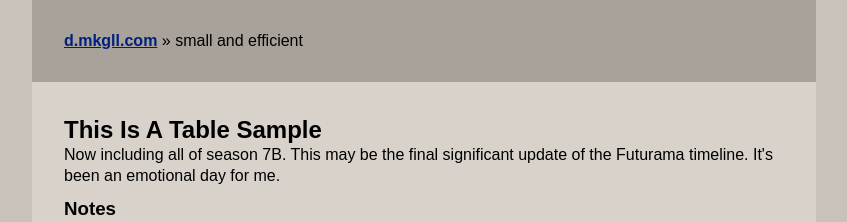
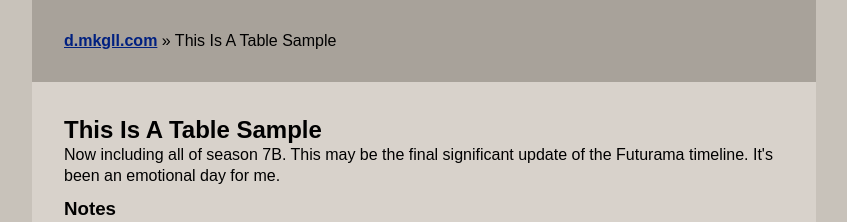
Before and after one commit to dmkgll/dmkgll, a Jekyll site: the page built from table.html, in a window 1280 px wide and 900 px high. Shown: the top 222 px of the window, without its empty margins (216-1063 px from the left). Built offline with Jekyll 4.4.1, drawn with Linux system fonts in a browser that asks for light colours.

Commit message:
Update default.html

```diff
--- a/_layouts/default.html
+++ b/_layouts/default.html
@@ -15,7 +15,7 @@
 
 
 <p><a href="/">d.mkgll.com</a> »
-small and efficient
+{{page.title}}
 </p>
 
 </div>
```
